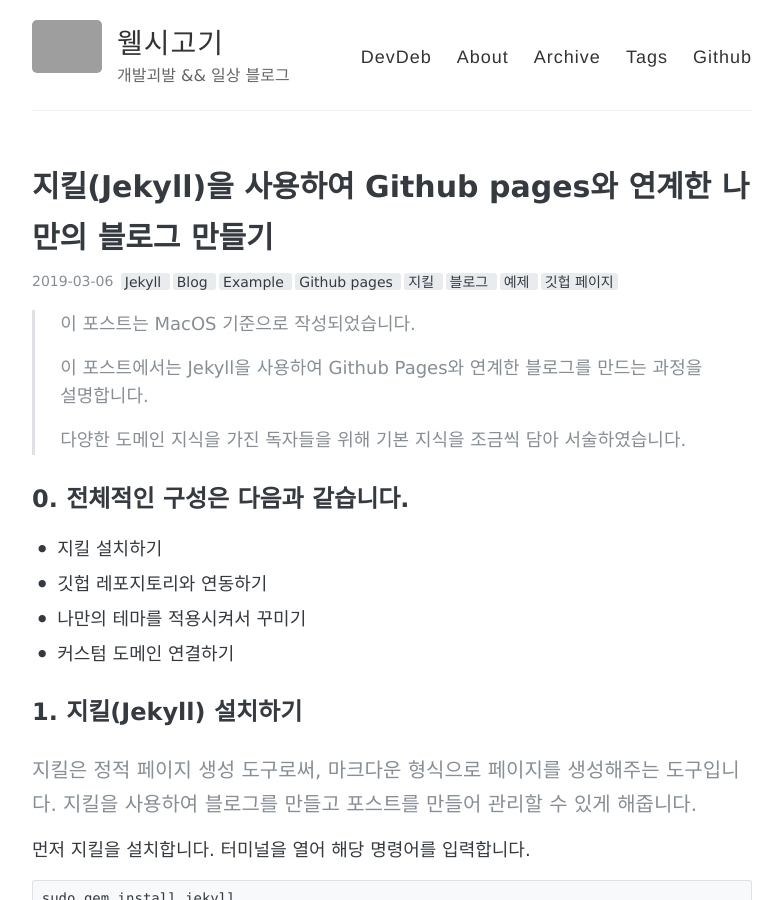
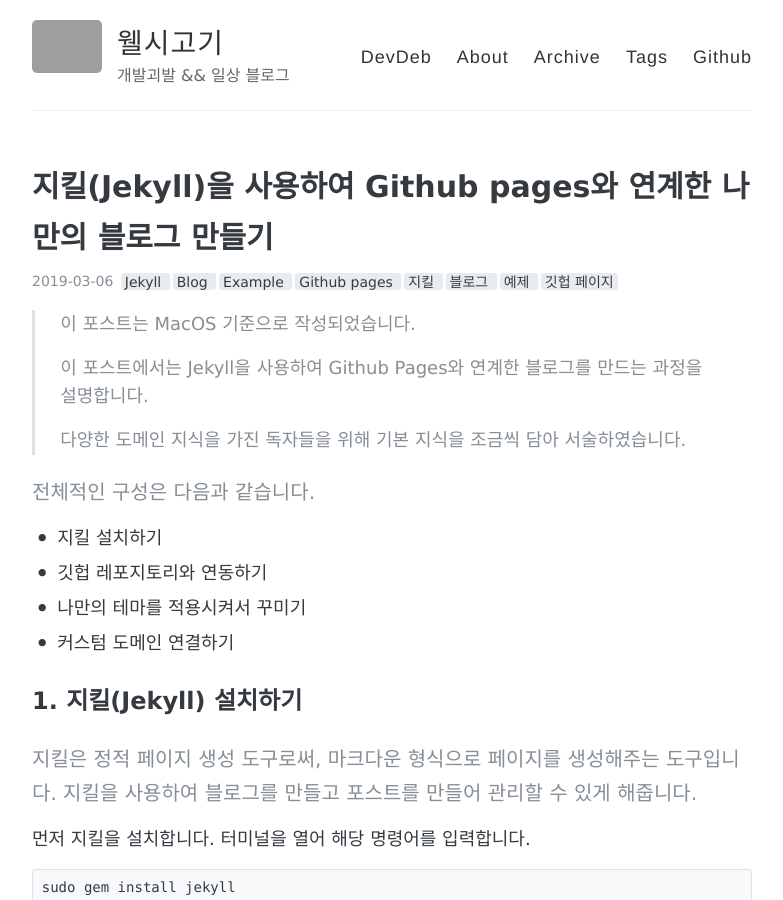
Before and after one commit to Leeheejin/leeheejin.github.io, a Jekyll site: the page built from _posts/2019-03-06-jekyll-blog-example-githubpages.md, in a window 1280 px wide and 900 px high. Shown: the whole window, without its empty margins (248-1031 px from the left). Built offline with Jekyll 4.4.1, drawn with Linux system fonts in a browser that asks for light colours; grey boxes are pictures that could not be loaded.

Commit message:
Revert "update detail"
This reverts commit 2b162ac7c288eb386bcf69edbade031a1264252b.

```diff
--- a/_posts/2019-03-06-jekyll-blog-example-githubpages.md
+++ b/_posts/2019-03-06-jekyll-blog-example-githubpages.md
@@ -11,7 +11,7 @@ comments: true
 >
 > 다양한 도메인 지식을 가진 독자들을 위해 기본 지식을 조금씩 담아 서술하였습니다.
 
-## 0. 전체적인 구성은 다음과 같습니다.
+#### 전체적인 구성은 다음과 같습니다.
 * 지킬 설치하기
 * 깃헙 레포지토리와 연동하기
 * 나만의 테마를 적용시켜서 꾸미기
```
Also changed, not shown: _posts/2019-06-14-Kakaotalk-Bot.md (+1 -1 lines).
